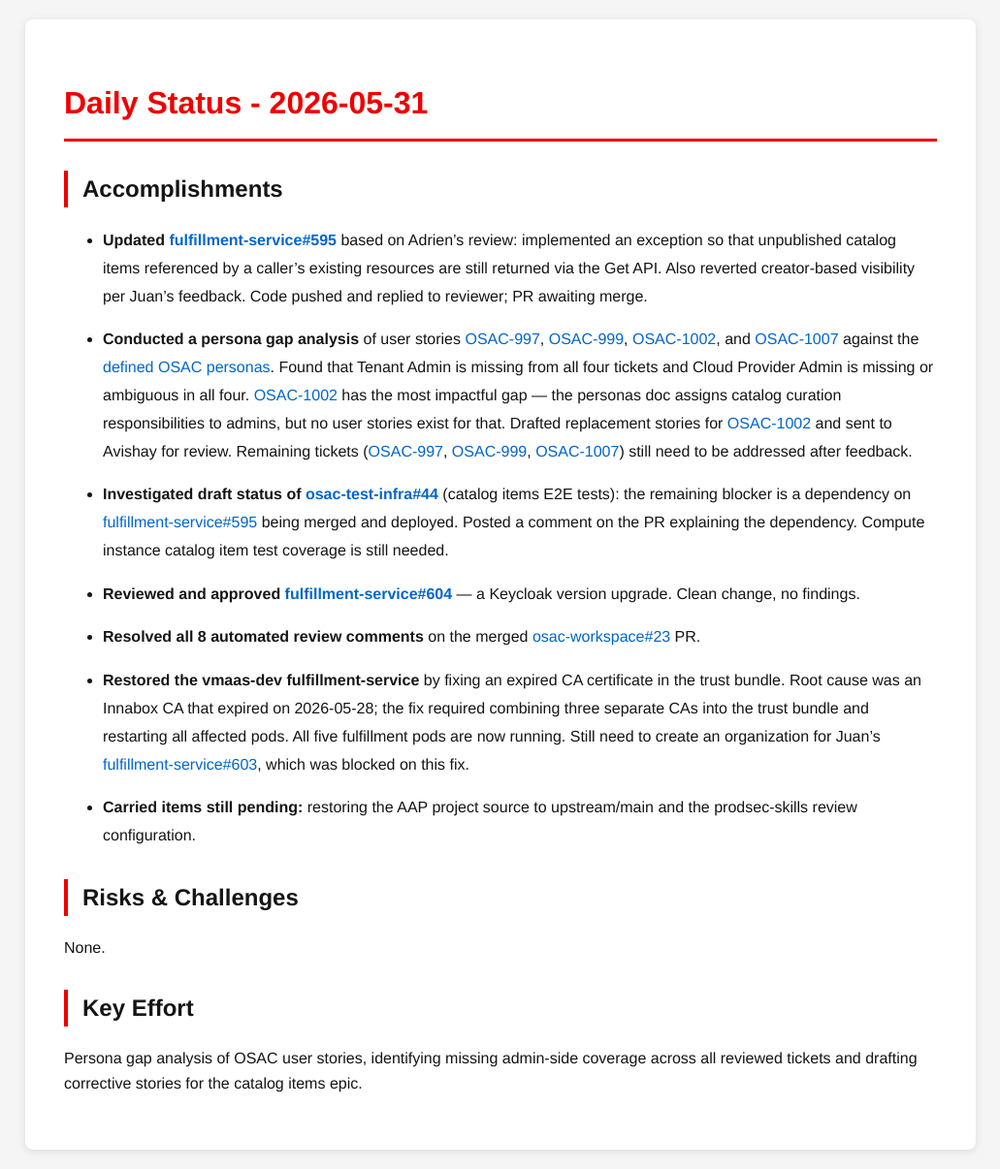
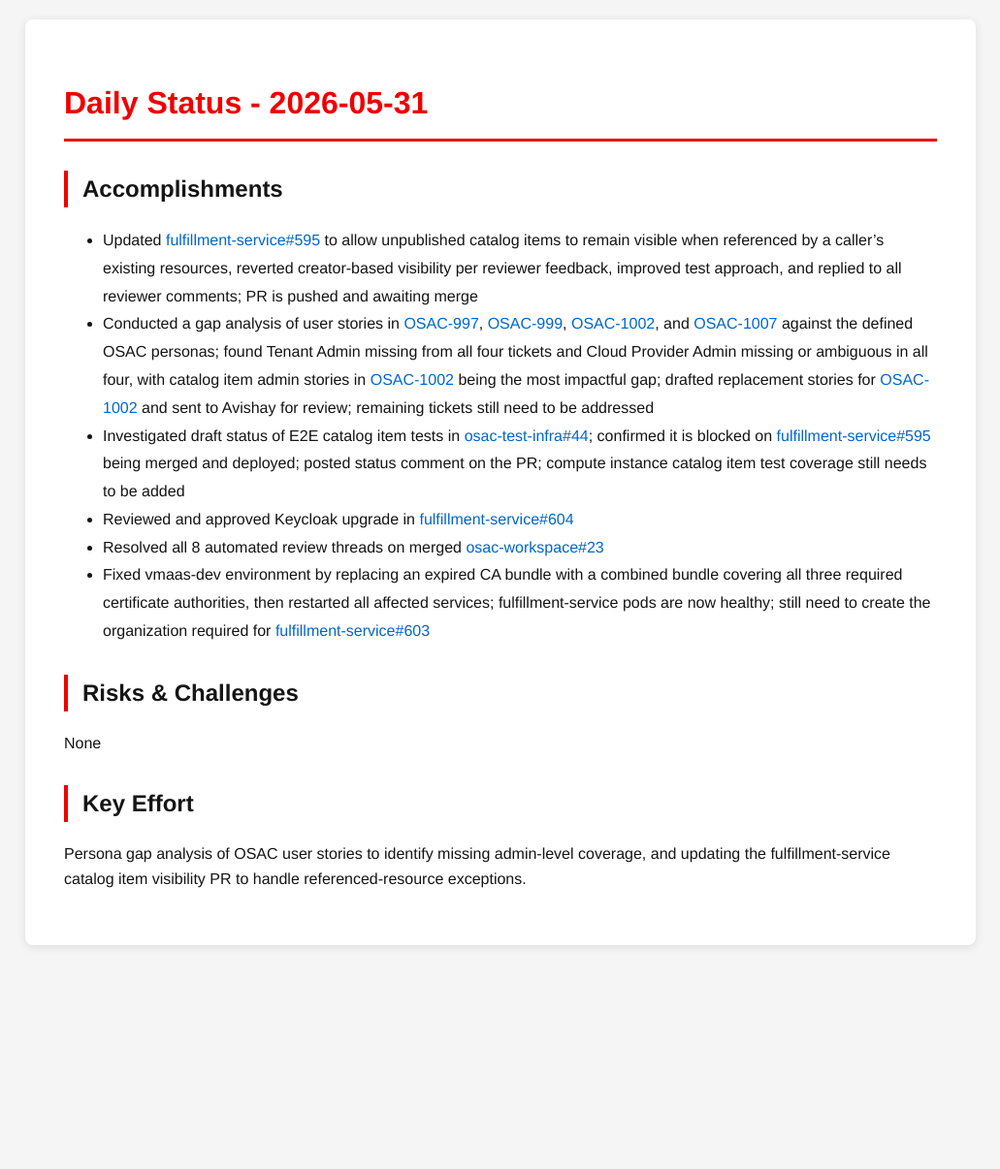
Before and after one commit to tzvatot/daily-status, a Jekyll site: the page built from 2026-05-31.md, in a window 1280 px wide. Shown: the whole page at 97% size, without its empty margins (124-1155 px from the left). Built offline with Jekyll 4.4.1, drawn with Linux system fonts in a browser that asks for light colours; after the commit the page ends 995 px from its top, so only the background shows below that.

Commit message:
Daily status update - 2026-05-31

```diff
--- a/2026-05-31.md
+++ b/2026-05-31.md
@@ -8,24 +8,17 @@
 
 ## Accomplishments
 
-- **Updated [fulfillment-service#595](https://github.com/osac-project/fulfillment-service/pull/595)** based on Adrien's review: implemented an exception so that unpublished catalog items referenced by a caller's existing resources are still returned via the Get API. Also reverted creator-based visibility per Juan's feedback. Code pushed and replied to reviewer; PR awaiting merge.
-
-- **Conducted a persona gap analysis** of user stories [OSAC-997](https://redhat.atlassian.net/browse/OSAC-997), [OSAC-999](https://redhat.atlassian.net/browse/OSAC-999), [OSAC-1002](https://redhat.atlassian.net/browse/OSAC-1002), and [OSAC-1007](https://redhat.atlassian.net/browse/OSAC-1007) against the [defined OSAC personas](https://github.com/osac-project/docs/blob/main/personas.md). Found that Tenant Admin is missing from all four tickets and Cloud Provider Admin is missing or ambiguous in all four. [OSAC-1002](https://redhat.atlassian.net/browse/OSAC-1002) has the most impactful gap — the personas doc assigns catalog curation responsibilities to admins, but no user stories exist for that. Drafted replacement stories for [OSAC-1002](https://redhat.atlassian.net/browse/OSAC-1002) and sent to Avishay for review. Remaining tickets ([OSAC-997](https://redhat.atlassian.net/browse/OSAC-997), [OSAC-999](https://redhat.atlassian.net/browse/OSAC-999), [OSAC-1007](https://redhat.atlassian.net/browse/OSAC-1007)) still need to be addressed after feedback.
-
-- **Investigated draft status of [osac-test-infra#44](https://github.com/osac-project/osac-test-infra/pull/44)** (catalog items E2E tests): the remaining blocker is a dependency on [fulfillment-service#595](https://github.com/osac-project/fulfillment-service/pull/595) being merged and deployed. Posted a comment on the PR explaining the dependency. Compute instance catalog item test coverage is still needed.
-
-- **Reviewed and approved [fulfillment-service#604](https://github.com/osac-project/fulfillment-service/pull/604)** — a Keycloak version upgrade. Clean change, no findings.
-
-- **Resolved all 8 automated review comments** on the merged [osac-workspace#23](https://github.com/osac-project/osac-workspace/pull/23) PR.
-
-- **Restored the vmaas-dev fulfillment-service** by fixing an expired CA certificate in the trust bundle. Root cause was an Innabox CA that expired on 2026-05-28; the fix required combining three separate CAs into the trust bundle and restarting all affected pods. All five fulfillment pods are now running. Still need to create an organization for Juan's [fulfillment-service#603](https://github.com/osac-project/fulfillment-service/pull/603), which was blocked on this fix.
-
-- **Carried items still pending:** restoring the AAP project source to upstream/main and the prodsec-skills review configuration.
+- Updated [fulfillment-service#595](https://github.com/osac-project/fulfillment-service/pull/595) to allow unpublished catalog items to remain visible when referenced by a caller's existing resources, reverted creator-based visibility per reviewer feedback, improved test approach, and replied to all reviewer comments; PR is pushed and awaiting merge
+- Conducted a gap analysis of user stories in [OSAC-997](https://redhat.atlassian.net/browse/OSAC-997), [OSAC-999](https://redhat.atlassian.net/browse/OSAC-999), [OSAC-1002](https://redhat.atlassian.net/browse/OSAC-1002), and [OSAC-1007](https://redhat.atlassian.net/browse/OSAC-1007) against the defined OSAC personas; found Tenant Admin missing from all four tickets and Cloud Provider Admin missing or ambiguous in all four, with catalog item admin stories in [OSAC-1002](https://redhat.atlassian.net/browse/OSAC-1002) being the most impactful gap; drafted replacement stories for [OSAC-1002](https://redhat.atlassian.net/browse/OSAC-1002) and sent to Avishay for review; remaining tickets still need to be addressed
+- Investigated draft status of E2E catalog item tests in [osac-test-infra#44](https://github.com/osac-project/osac-test-infra/pull/44); confirmed it is blocked on [fulfillment-service#595](https://github.com/osac-project/fulfillment-service/pull/595) being merged and deployed; posted status comment on the PR; compute instance catalog item test coverage still needs to be added
+- Reviewed and approved Keycloak upgrade in [fulfillment-service#604](https://github.com/osac-project/fulfillment-service/pull/604)
+- Resolved all 8 automated review threads on merged [osac-workspace#23](https://github.com/osac-project/osac-workspace/pull/23)
+- Fixed vmaas-dev environment by replacing an expired CA bundle with a combined bundle covering all three required certificate authorities, then restarted all affected services; fulfillment-service pods are now healthy; still need to create the organization required for [fulfillment-service#603](https://github.com/osac-project/fulfillment-service/pull/603)
 
 ## Risks & Challenges
 
-None.
+None
 
 ## Key Effort
 
-Persona gap analysis of OSAC user stories, identifying missing admin-side coverage across all reviewed tickets and drafting corrective stories for the catalog items epic.
+Persona gap analysis of OSAC user stories to identify missing admin-level coverage, and updating the fulfillment-service catalog item visibility PR to handle referenced-resource exceptions.
```
